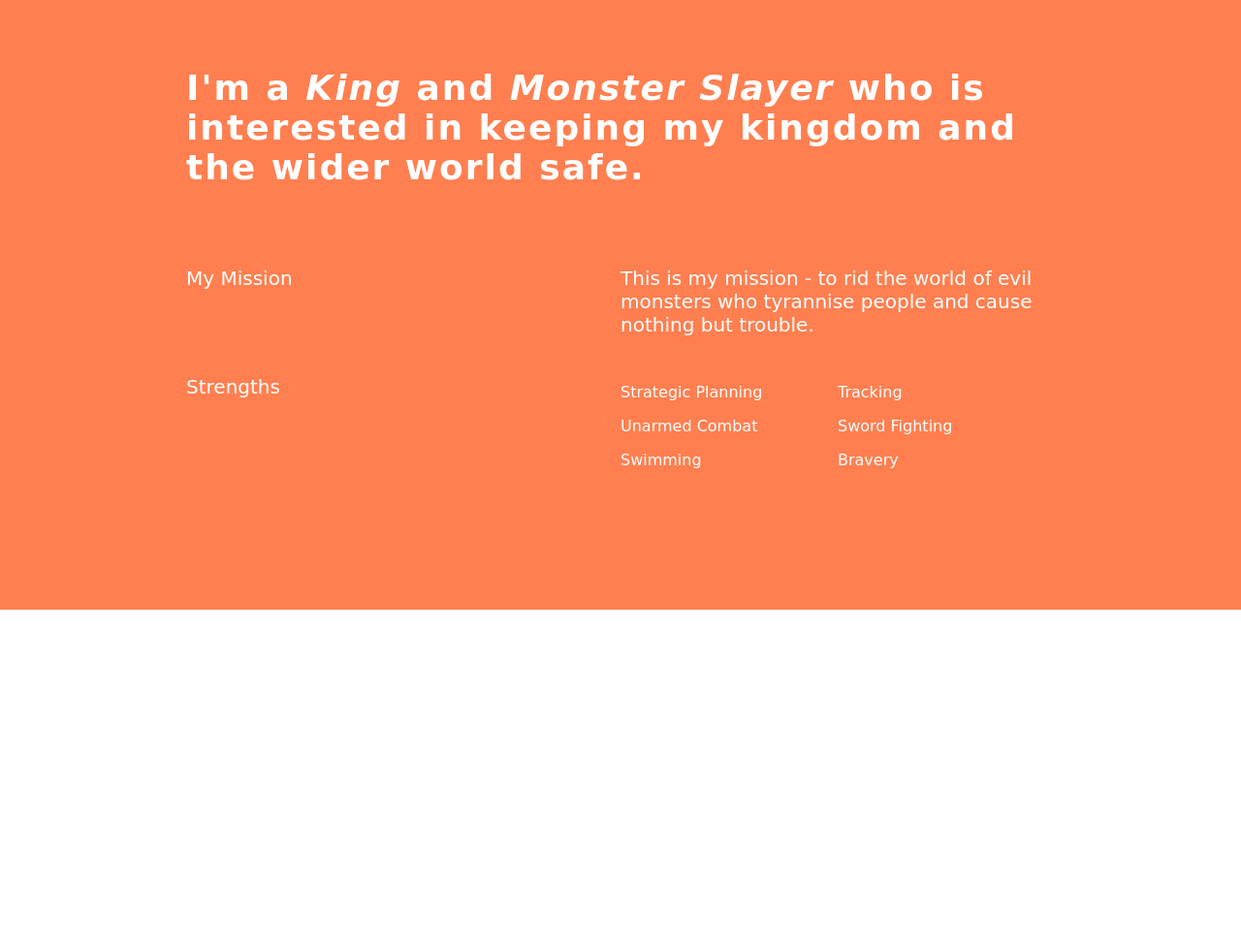
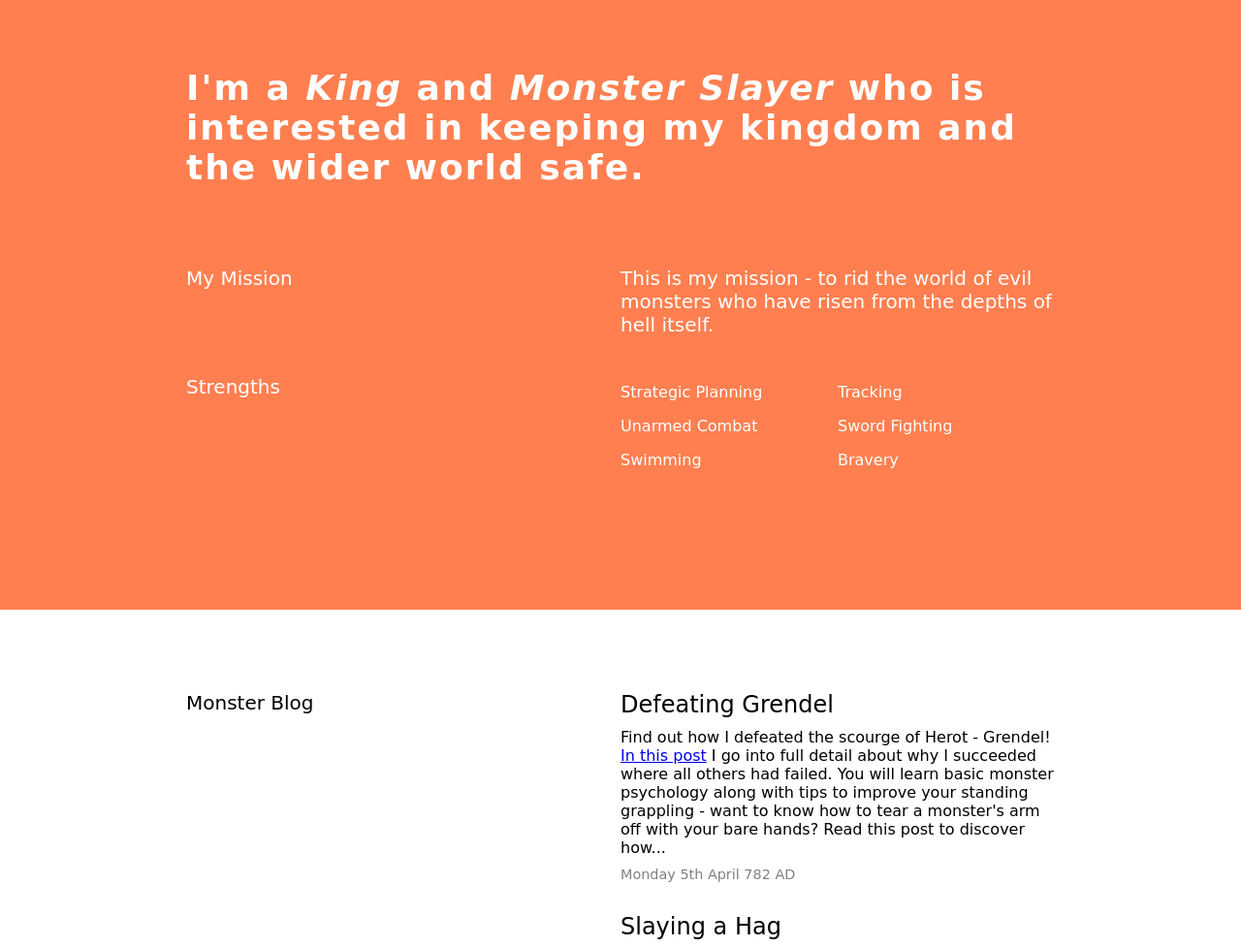
Before and after one commit to zigzaga00/beowulf-cv, a plain HTML site: page index.html in a window 1280 px wide. Shown: the part 91-1068 px from the top of the page at 97% size. Before the commit the page ends 800 px from the top, so only its background shows below. Drawn offline with Linux system fonts and the light colour scheme; a web font is replaced by a local one.

Commit message:
finished blog post section

```diff
--- a/beowulf.css
+++ b/beowulf.css
@@ -58,7 +58,7 @@ body {
     font-size: 1.25rem;
 }
 
-.two-columns p {
+.two-columns > p {
     width: 50%;
     float: left;
     box-sizing: border-box;
@@ -78,3 +78,39 @@ body {
     font-size: 1rem;
     margin: 8px 0;
 }
+
+.blog-section {
+    background-color: white;
+    padding: 64px 0;
+}
+
+.blog-content {
+    padding: 0 15%;
+}
+
+.two-columns .blog-posts {
+    width: 50%;
+    float: left;
+}
+
+.blog-heading {
+    font-size: 1.5rem;
+}
+
+.blog-text {
+    font-size: 1rem;
+}
+
+.blog-posts {
+    margin-top: 10px;
+}
+
+.blog-posts .blog-date {
+    font-size: 0.9rem;
+    color: gray;
+    margin-bottom: 32px;
+}
+
+.blog-posts p {
+    margin: 10px 0;
+}
--- a/index.html
+++ b/index.html
@@ -30,7 +30,7 @@
                     My Mission
                 </p>
                 <p>
-                    This is my mission - to rid the world of evil monsters who tyrannise people and cause nothing but trouble.
+                    This is my mission - to rid the world of evil monsters who have risen from the depths of hell itself.
                 </p>
             </div>
             <div class="two-columns">
@@ -48,5 +48,43 @@
             </div>
         </div>
     </section>
+    <section class="blog-section">
+        <div class="blog-content">
+            <div class="two-columns">
+                <p>
+                    Monster Blog
+                </p>
+                <div class="blog-posts">
+                    <p class="blog-heading">
+                        Defeating Grendel
+                    </p>
+                    <p class="blog-text">
+                        Find out how I defeated the scourge of Herot - Grendel! <a href="#">In this post</a> I go into full detail about why I succeeded where all others had failed. You will learn basic monster psychology along with tips to improve your standing grappling - want to know how to tear a monster's arm off with your bare hands? Read this post to discover how...
+                    </p>
+                    <p class="blog-date">
+                        Monday 5th April 782 AD
+                    </p>
+                    <p class="blog-heading">
+                        Slaying a Hag
+                    </p>
+                    <p class="blog-text">
+                        Hags can be fiendishly tricky to find and slay - <a href="#">in this post</a> you will learn how I discovered the lair of Grendel's mother then went about ending her reign of terror! As a bonus, I will detail a daily workout routine which will enable <em>you</em> to swim - even underwater - whilst wearing a full suit of armour!
+                    </p>
+                    <p class="blog-date">
+                        Monday 8th May 782 AD
+                    </p>
+                    <p class="blog-heading">
+                        Defeating the Monsters Within
+                    </p>
+                    <p class="blog-text">
+                        Due to the nature of humanity, we all have the potential to become one of Cain's children! Don't let the monsters within dominate your life and lead you to eternal damnation!!! <a href="#">In this post</a> you will realise the importance of self control and pick up <em>vital</em> ways to achieve it - daily cold showers are but a start...
+                    </p>
+                    <p class="blog-date">
+                        Monday 3rd June 782 AD
+                    </p>
+                </div>
+            </div>
+        </div>
+    </section>
 </body>
 </html>
```
